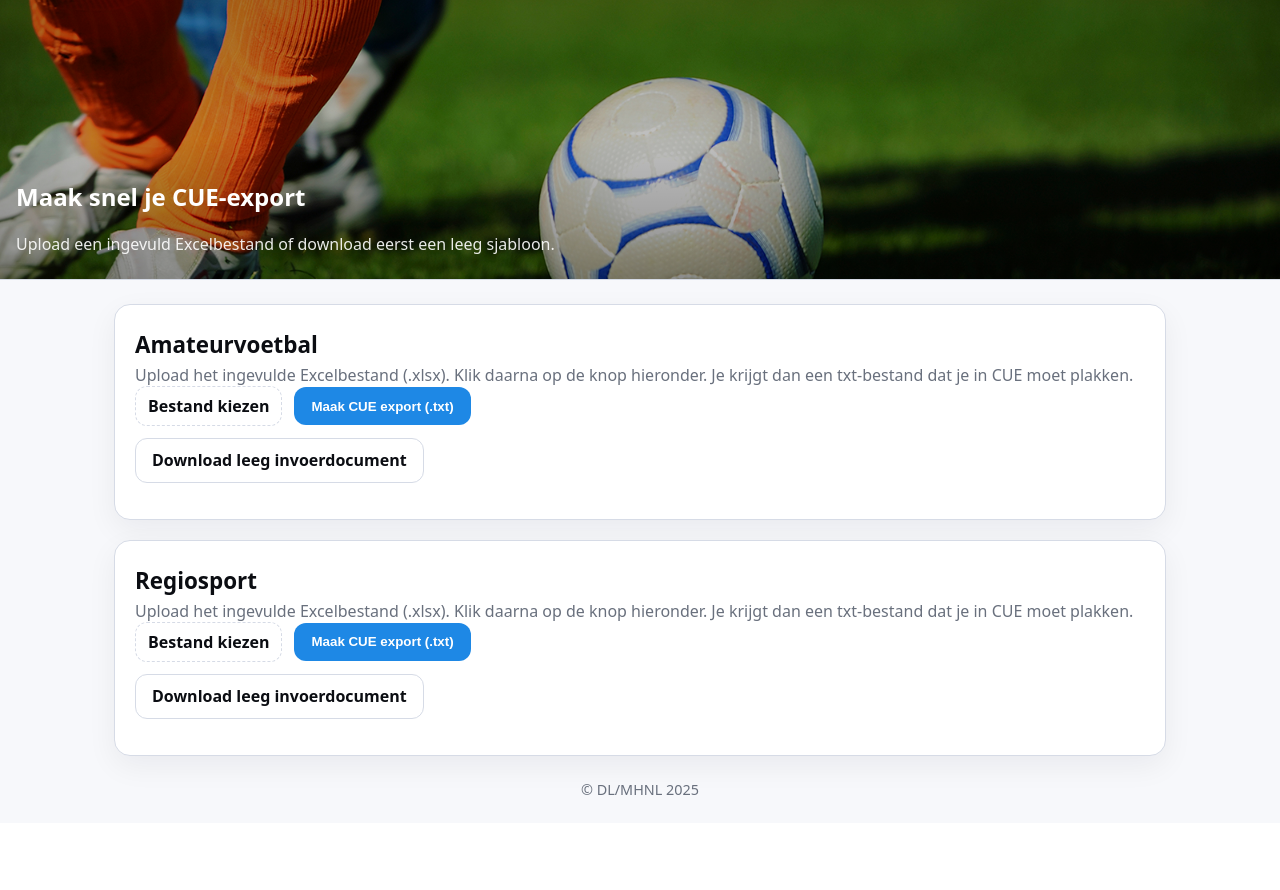
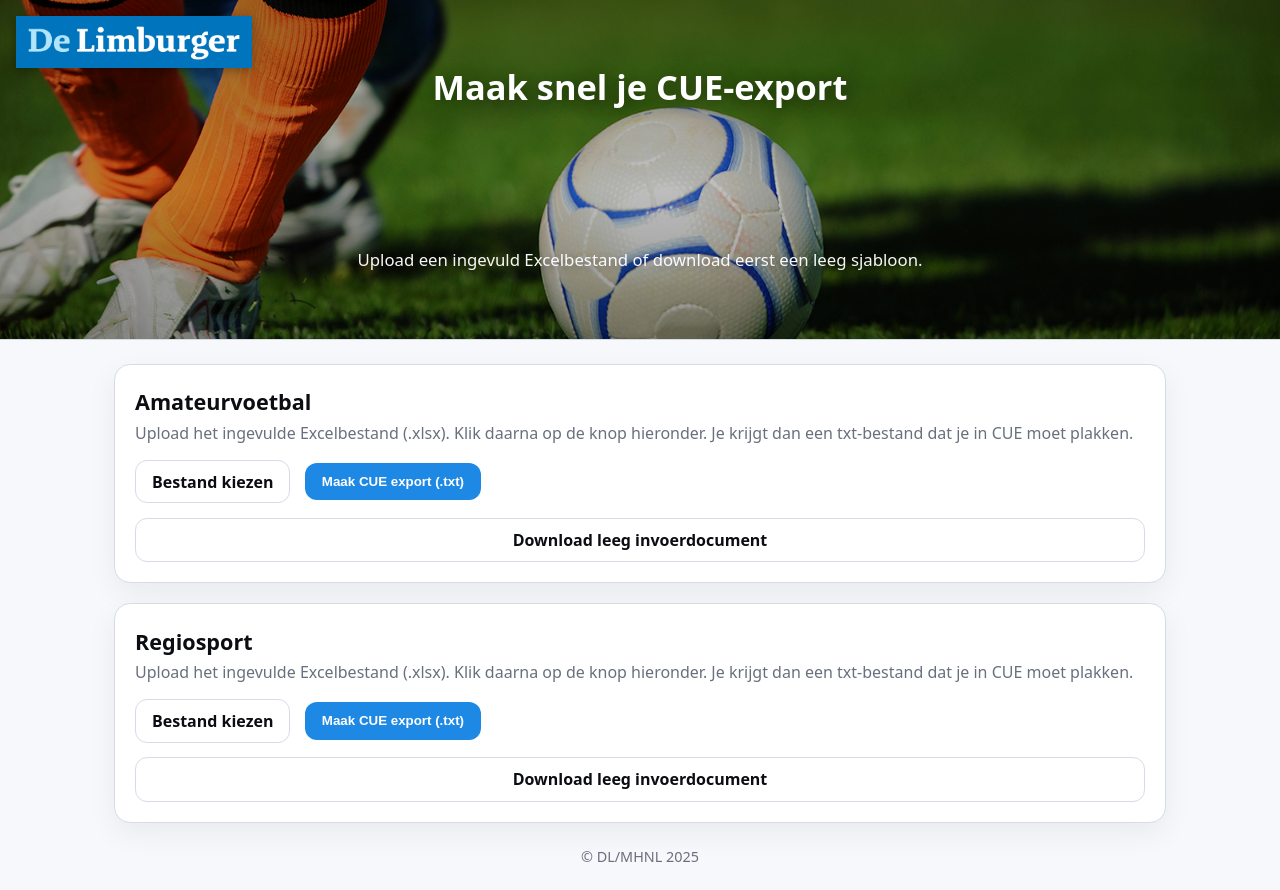
Before and after one commit to torstenfaruhn/dl-uitslagentool, a Flask app: page / in a window 1280 px wide. Before the commit the page ends 795 px from the top, so only its background shows below. Run offline with Flask 3, Linux system fonts and the light colour scheme.

Commit message:
Update style.css

```diff
--- a/static/style.css
+++ b/static/style.css
@@ -1,44 +1,75 @@
+/* Licht thema */
 :root{
   --bg:#f7f8fb; --fg:#0b0d12; --muted:#69707d;
-  --card:#fff; --brand:#1e88e5; --brand-dark:#176fbc; --outline:#d6dbe6; --accent:#2e7d32;
+  --card:#ffffff; --brand:#1e88e5; --brand-dark:#176fbc; --outline:#d6dbe6;
+  --ok:#2e7d32; --ok-dark:#236328;
 }
+
+/* Donkere modus */
+@media (prefers-color-scheme: dark){
+  :root{
+    --bg:#0f131a; --fg:#e9eef8; --muted:#a8b1c2;
+    --card:#151b24; --brand:#5aa9ff; --brand-dark:#4693e6; --outline:#283140;
+    --ok:#3dbb58; --ok-dark:#2f9a47;
+  }
+}
+
 *{box-sizing:border-box}
 html,body{margin:0;padding:0;font-family:ui-sans-serif,system-ui,-apple-system,Segoe UI,Roboto,Arial,sans-serif;color:var(--fg);background:var(--bg)}
 
-.topbar{background:#fff;border-bottom:1px solid var(--outline)}
-.topbar__inner{max-width:1100px;margin:0 auto;display:flex;align-items:center;gap:.75rem;padding:.75rem 1rem}
-.logo{height:36px;width:auto}
-.topbar h1{font-size:1.25rem;margin:0}
+/* HERO */
+.hero{position:relative;max-height:340px;overflow:hidden;border-bottom:1px solid var(--outline)}
+.hero__img{width:100%;height:340px;object-fit:cover;display:block;object-position:80% center;} /* bal naar rechts */
+.hero__logo{
+  position:absolute;left:16px;top:16px;height:52px;width:auto;z-index:3;
+  filter: drop-shadow(0 2px 6px rgba(0,0,0,.35));
+}
+.hero__overlay{
+  position:absolute;inset:0;display:grid;place-items:center;z-index:2;
+  text-align:center;color:#fff;
+  background:linear-gradient(180deg,rgba(0,0,0,.38),rgba(0,0,0,.25) 55%,rgba(0,0,0,.45));
+  padding:0 1rem;
+}
+.hero__overlay h1{margin:0 0 .35rem;font-size:2.15rem;line-height:1.1;text-shadow:0 3px 16px rgba(0,0,0,.35)}
+.hero__overlay p{margin:0;font-size:1.05rem;opacity:.96;text-shadow:0 2px 10px rgba(0,0,0,.35)}
 
-.hero{position:relative;max-height:280px;overflow:hidden;border-bottom:1px solid var(--outline)}
-.hero img{width:100%;height:280px;object-fit:cover;display:block;filter:saturate(1.05) contrast(1.02)}
-.hero__overlay{position:absolute;inset:0;background:linear-gradient(180deg,rgba(0,0,0,.35),rgba(0,0,0,.25) 50%,rgba(0,0,0,.45));color:#fff;display:flex;flex-direction:column;justify-content:flex-end;padding:1.25rem 1rem}
-.hero__overlay h2{margin:0 0 .25rem;font-size:1.6rem}
-.hero__overlay p{margin:0 0 .25rem;opacity:.9}
-
+/* LAYOUT */
 .container{max-width:1100px;margin:0 auto;padding:1.5rem;display:grid;gap:1.25rem}
 .card{background:var(--card);border:1px solid var(--outline);border-radius:16px;box-shadow:0 10px 30px rgba(12,18,28,.06);padding:1.25rem}
-.card__head h3{margin:.25rem 0 .25rem;font-size:1.4rem}
-.card__head p{margin:0;color:var(--muted)}
+.card__head h3{margin:.15rem 0 .35rem;font-size:1.35rem}
+.card__head p{margin:0 0 1.0rem;color:var(--muted)}  /* EXTRA ruimte onder de uitleg */
 
-.actions{margin:.75rem 0 1rem}
+/* KNOPPEN */
+.btn{appearance:none;border:1px solid transparent;background:var(--brand);color:#fff;padding:.65rem 1rem;border-radius:12px;font-weight:600;cursor:pointer;transition:.15s ease;display:inline-flex;align-items:center;gap:.5rem;text-decoration:none}
+.btn:hover{background:var(--brand-dark)}
+.btn:active{transform:translateY(1px)}
+.btn-outline{background:transparent;border-color:var(--outline);color:var(--fg)}
+.btn-outline:hover{border-color:var(--brand);color:var(--brand);background:rgba(30,136,229,.08)}
+.block{display:block;width:100%;text-align:center}
 
-.upload{display:flex;gap:.75rem;flex-wrap:wrap;align-items:center}
+/* UPLOAD */
+.upload{display:flex;gap:.9rem;flex-wrap:wrap;align-items:center}
 
-.btn{appearance:none;border:1px solid transparent;background:var(--brand);color:#fff;padding:.65rem 1rem;border-radius:12px;font-weight:600;cursor:pointer;transition:.15s ease;display:inline-flex;align-items:center;gap:.5rem;text-decoration:none}
-.btn:hover{background:var(--brand-dark);filter:none}
-.btn:active{transform:translateY(1px)}
-.btn-outline{background:#fff;border-color:var(--outline);color:var(--fg)}
-.btn-outline:hover{border-color:var(--brand);color:var(--brand);background:#f0f7ff}
-.btn-primary{background:var(--brand)}
-.btn-primary:hover{background:var(--brand-dark)}
-.btn-success{background:var(--accent)}
-.btn-success:hover{filter:brightness(.95)}
+/* 'Bestand kiezen' als knop */
+.file{
+  position:relative; display:inline-flex; align-items:center; gap:.6rem;
+  border:1px solid var(--outline); border-radius:12px; padding:.6rem 1rem;
+  background:#fff; cursor:pointer; transition:.15s ease;
+}
+.file:hover{border-color:var(--brand)}
+.file input[type=file]{position:absolute;inset:0;opacity:0;cursor:pointer}
+.file .file__label{font-weight:700; color:var(--fg)}
+/* Geen bestandsnaam tonen → we hebben geen file__name span meer */
 
-.file{display:flex;align-items:center;gap:.6rem;border:1px dashed var(--outline);border-radius:12px;padding:.5rem .75rem;background:#fff}
-.file input[type=file]{position:absolute;inset:0;opacity:0;cursor:pointer}
-.file{position:relative}
-.file__label{font-weight:600}
-.file__name{color:var(--muted)}
+/* Groen worden zodra er een bestand is gekozen */
+.file.selected{
+  background:var(--ok); border-color:var(--ok); color:#fff;
+}
+.file.selected .file__label{color:#fff}
+.file.selected:hover{background:var(--ok-dark); border-color:var(--ok-dark)}
+
+/* Downloadknop onder de form */
+.actions{margin:1rem 0 0}
+.actions--bottom{margin-top:.9rem}
 
 footer{margin-top:.25rem;color:var(--muted);text-align:center;font-size:.9rem}
```
